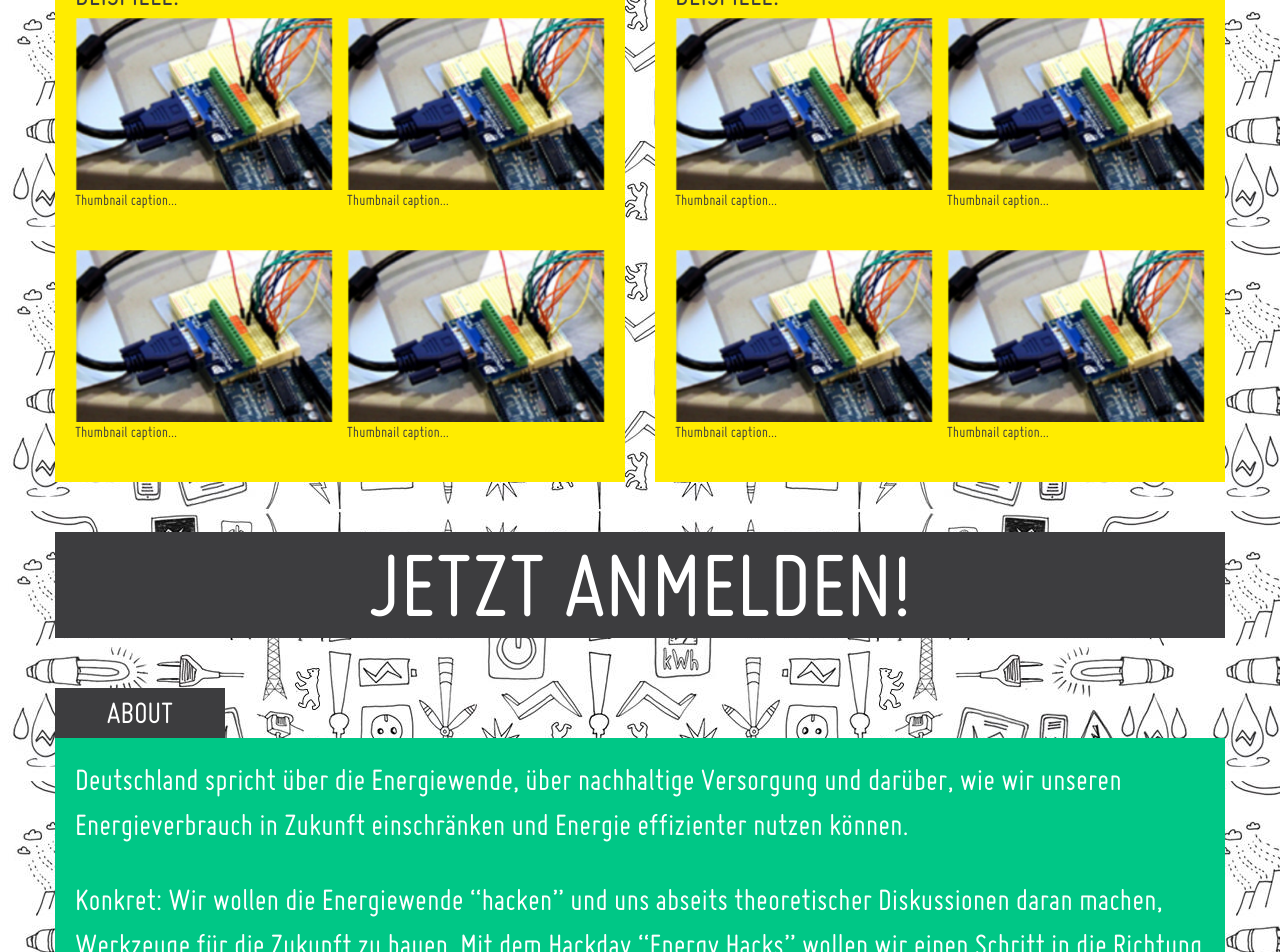
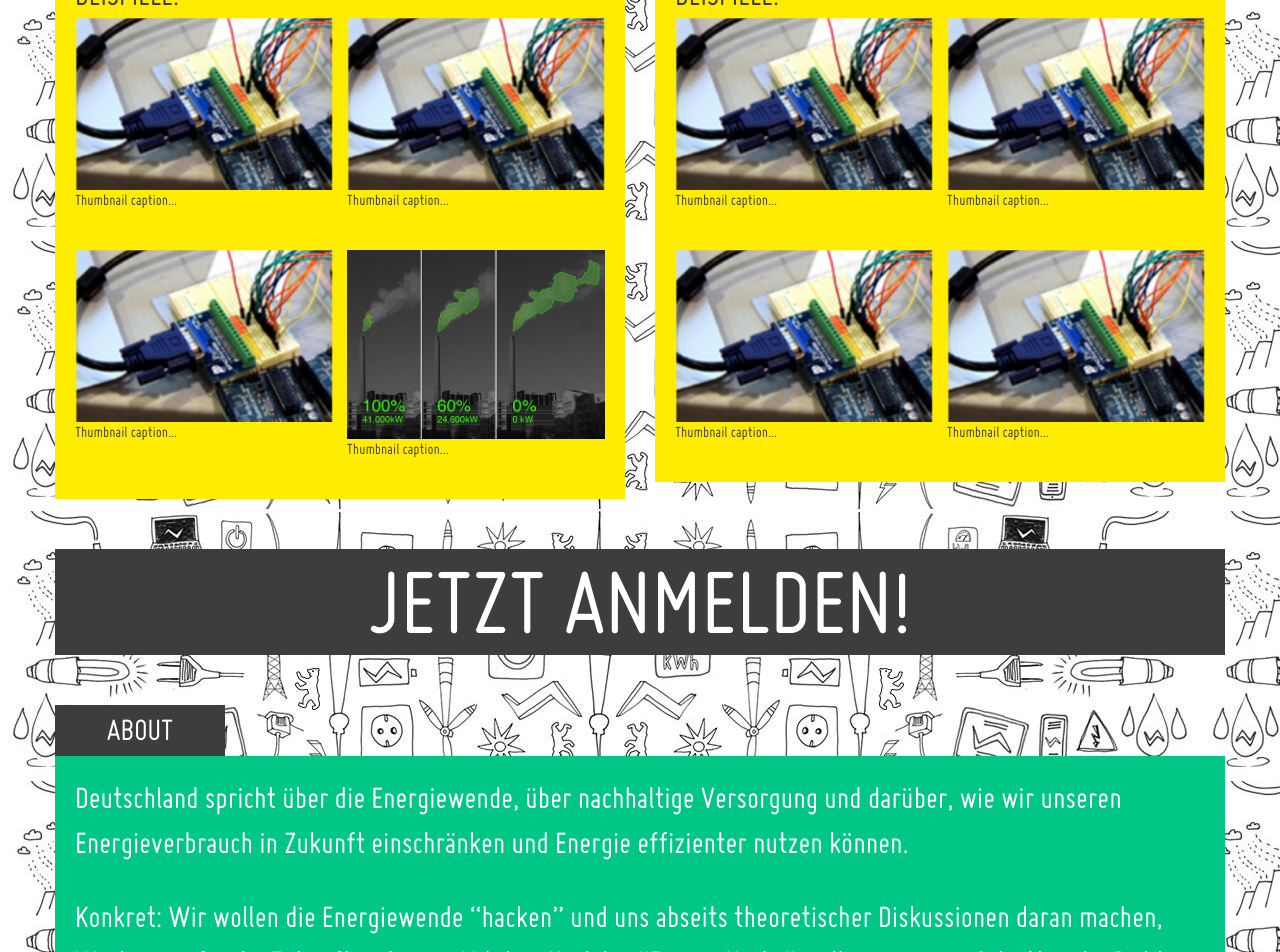
Before and after one commit to okfde/energyhack, a Jekyll site: the page built from index.html, in a window 1280 px wide. Shown: the part 1379-2331 px from the top of the page. Built offline with Jekyll 4.4.1, drawn with Linux system fonts in a browser that asks for light colours; nearby versions of some CDN libraries.

Commit message:
new Beispiel

```diff
--- a/_includes/challenges.html
+++ b/_includes/challenges.html
@@ -28,7 +28,7 @@
             </li>
             <li class="span6">
                 <div class="thumbnail">
-                    <img src="img/challenges/example.jpg" alt="">
+                    <img src="img/challenges/greencloud3.jpg" alt="">
                     <p>Thumbnail caption...</p>
                 </div>
             </li>
```
Also changed, not shown: img/challenges/greencloud3.jpg (added).
